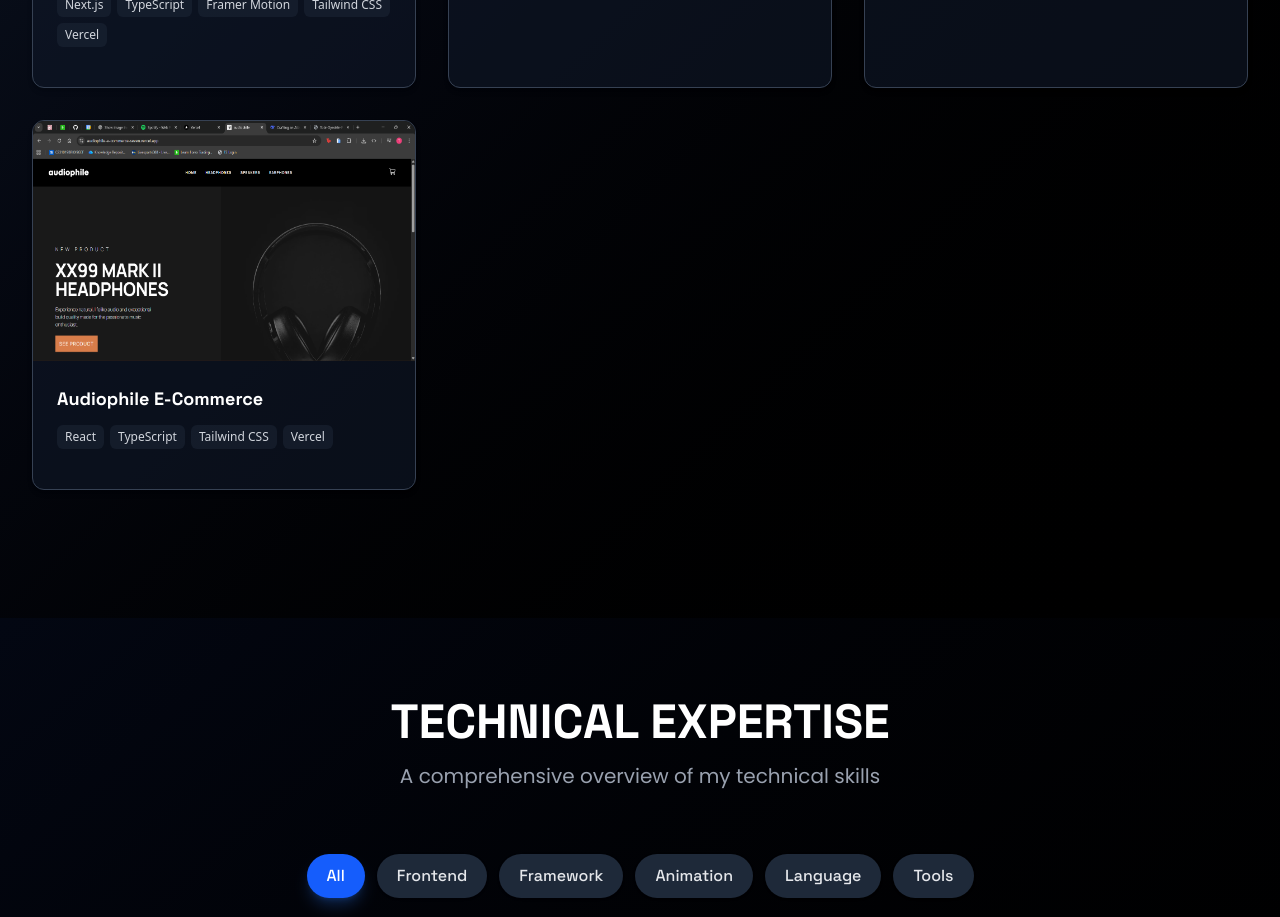
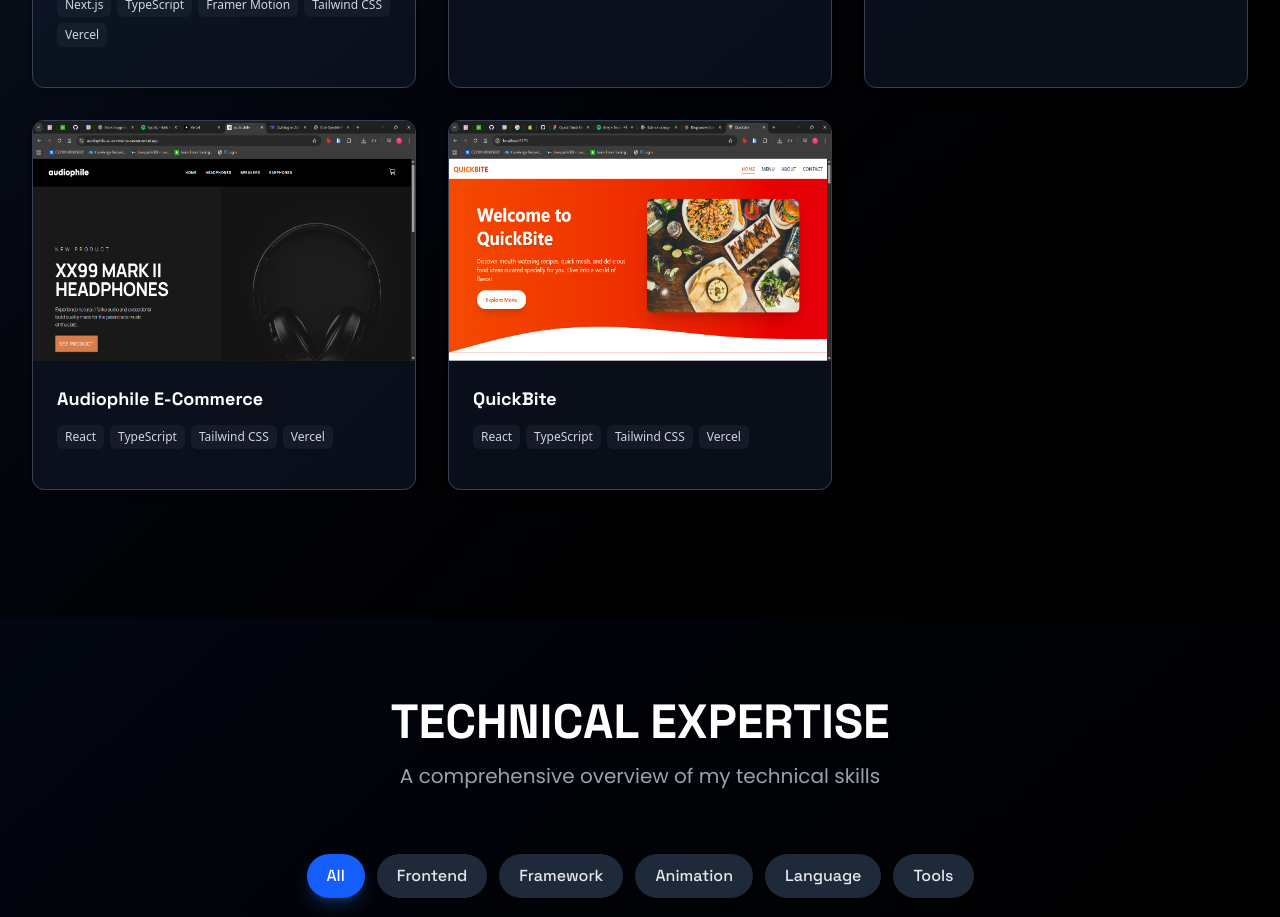
Before and after one commit to Tobi-Oyedele/Tobi-Oyedele-Portfolio, a React (Vite) app: page / in a window 1280 px wide. Shown: the part 2260-3177 px from the top of the page. Built offline with nearby package versions, Linux system fonts and the light colour scheme.

Commit message:
Added quickbite project to portfolio

```diff
--- a/src/data/projects.js
+++ b/src/data/projects.js
@@ -27,4 +27,11 @@ export const projects = [
     liveUrl: "https://audiophile-e-commerce-seven.vercel.app/",
     tech: ["React", "TypeScript", "Tailwind CSS", "Vercel"],
   },
+  {
+    id: 5,
+    title: "QuickBite",
+    image: "/images/Quickbite.png",
+    liveUrl: "https://quickbite-liart.vercel.app/",
+    tech: ["React", "TypeScript", "Tailwind CSS", "Vercel"],
+  },
 ];
```
Also changed, not shown: public/images/Quickbite.png (added).
